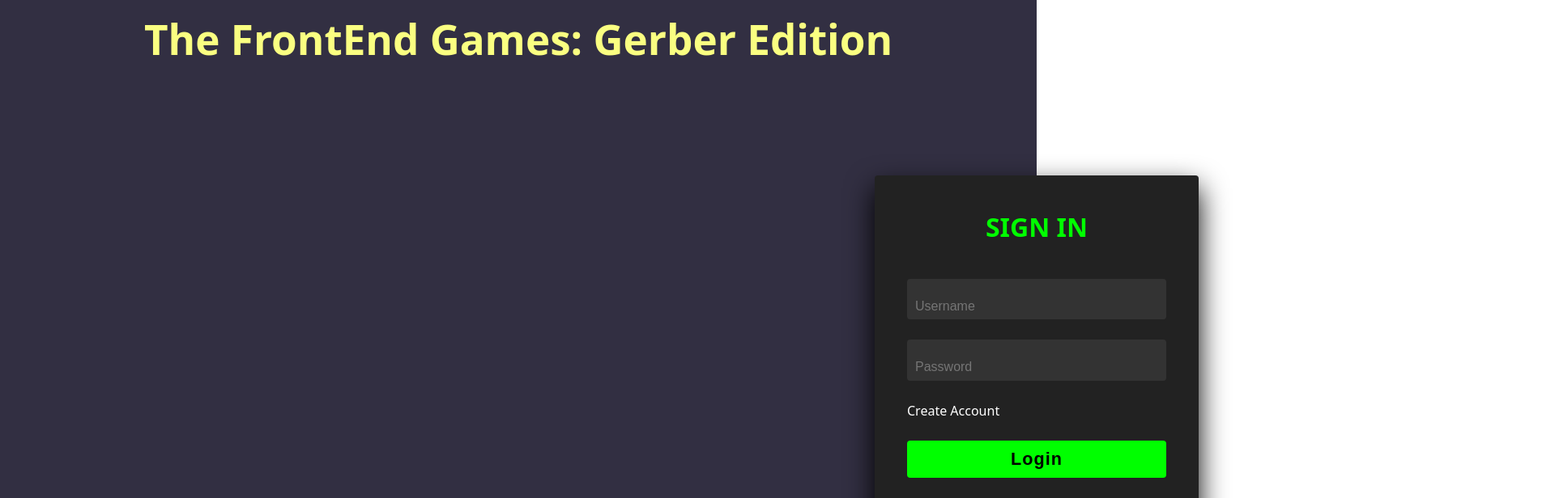
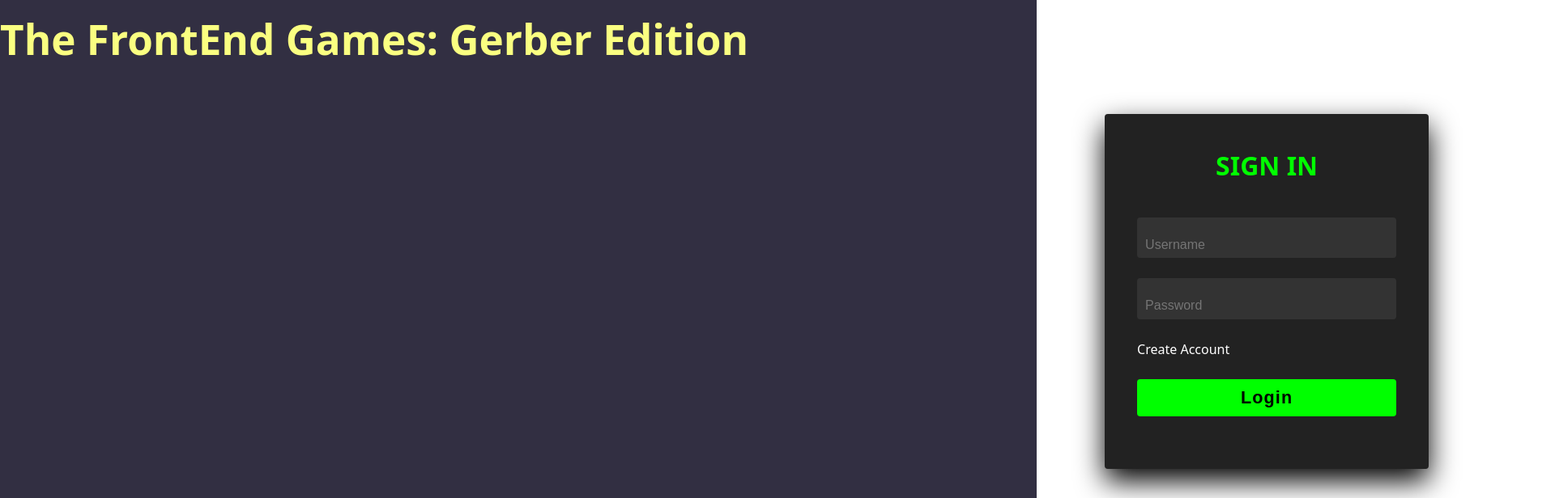
Before and after one commit to christopherjparrett/GerbBenchmark, a React (Vite) app in the folder frontend/: page / in a window 1280 px wide. Shown: the top 616 px of the page at 81% size, 1920 px wide, since content can reach past the window. Built offline with nearby package versions, Linux system fonts and the light colour scheme.

Commit message:
Update App.css

```diff
--- a/frontend/src/App.css
+++ b/frontend/src/App.css
@@ -46,8 +46,6 @@
   min-height: 100vh !important;
   width: 100% !important;
   display: flex !important;
-  flex-direction: column !important;
-  align-items: center !important;
   background-color: #322F42 !important;
   color: #FAFF81 !important;
 }
```
